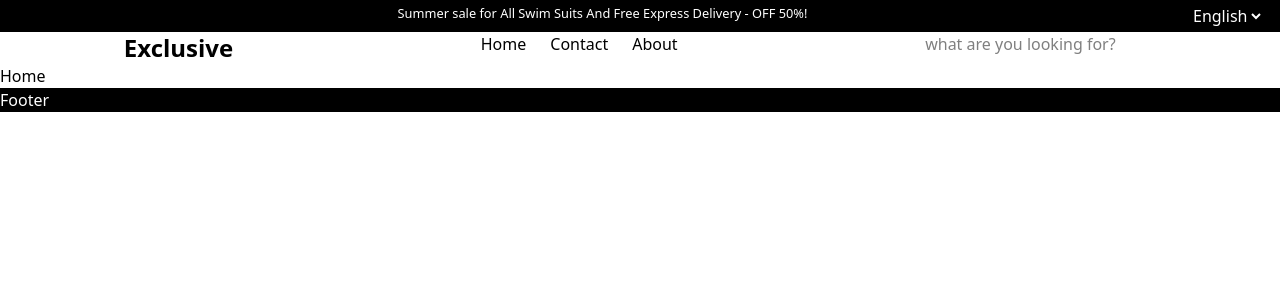
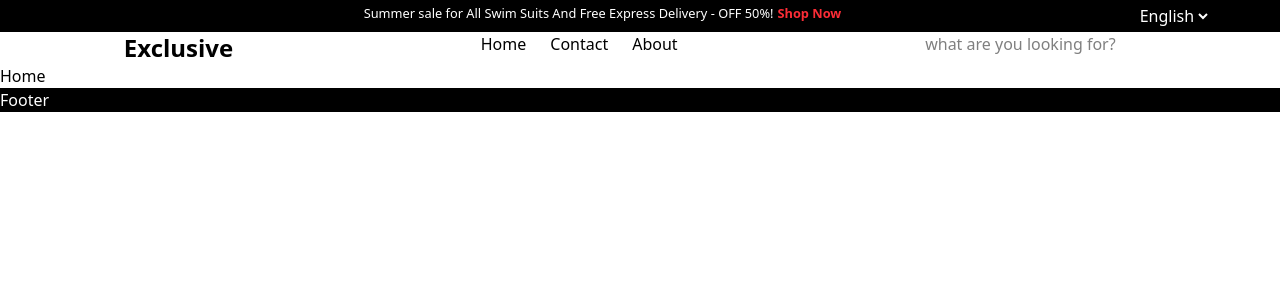
Before and after one commit to suraiya-jahan-bhuiyan-sraboni/e_commerce_app, a React (Vite) app: page / in a window 1280 px wide. Shown: the top 300 px of the page. Built offline with nearby package versions, Linux system fonts and the light colour scheme.

Commit message:
editted navbar upper section

```diff
--- a/src/LayoutComponents/Navbar.jsx
+++ b/src/LayoutComponents/Navbar.jsx
@@ -4,16 +4,20 @@ import { RiArrowDropDownLine } from "react-icons/ri";
 
 const Navbar = () => {
   return (
-    <div>
-      <div className="flex justify-center  text-white bg-black px-4 py-1">
+    <div className=''>
+      <div className=' bg-black'>
+        <div className="flex justify-center  text-white w-11/12 mx-auto bg-black px-4 py-1 ">
           <small className="flex-1 text-center">
             Summer sale for All Swim Suits And Free Express Delivery - OFF 50%!
+            <Link to="/products" className="text-red-500 font-bold ml-1">Shop Now</Link>
           </small>
           <select className="text-white bg-black " name="translate" id="">
             <option value="English">English</option>
             <option value="Bangla">Bangla</option>
           </select>
         </div>
+      </div>
+
       <div className="flex justify-around">
         <div className='text-2xl font-bold '> Exclusive </div>
         <div className="flex gap-6">
```
Lines whose indentation alone changed are shown as unchanged.
